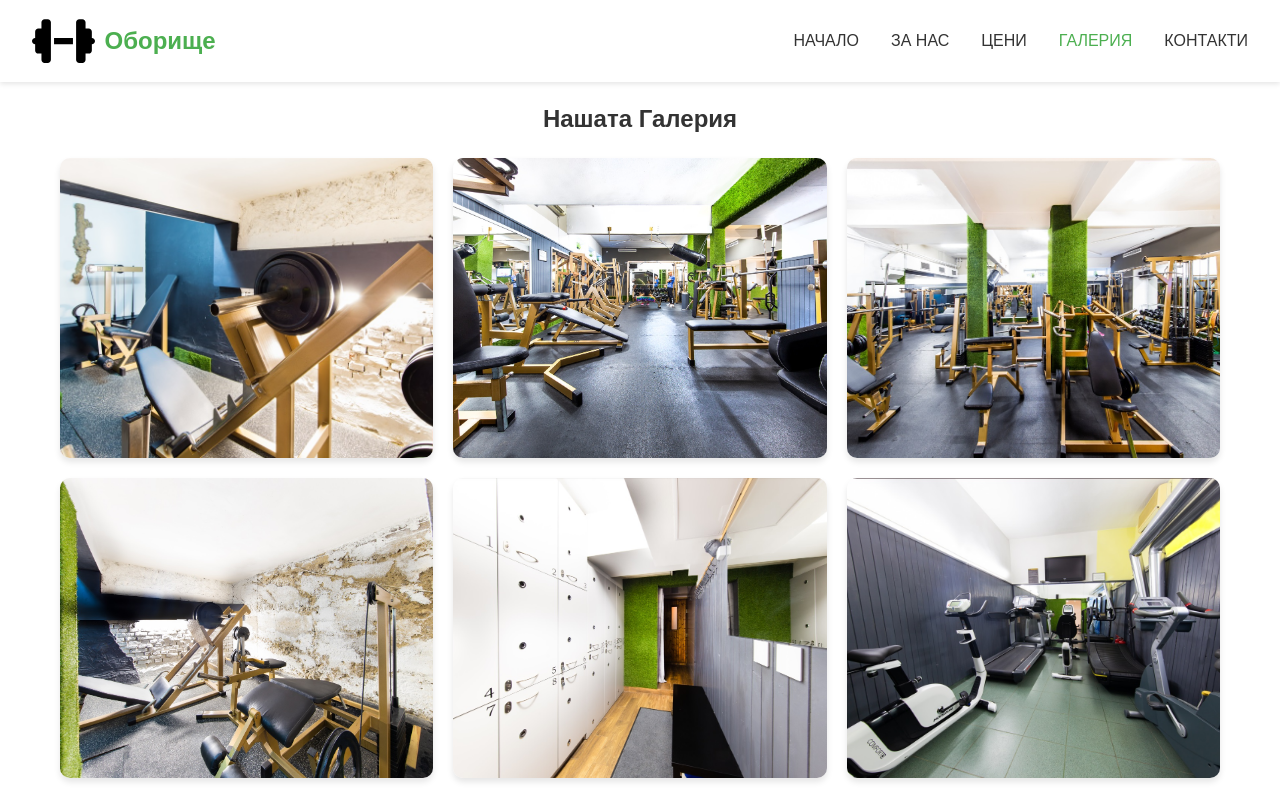
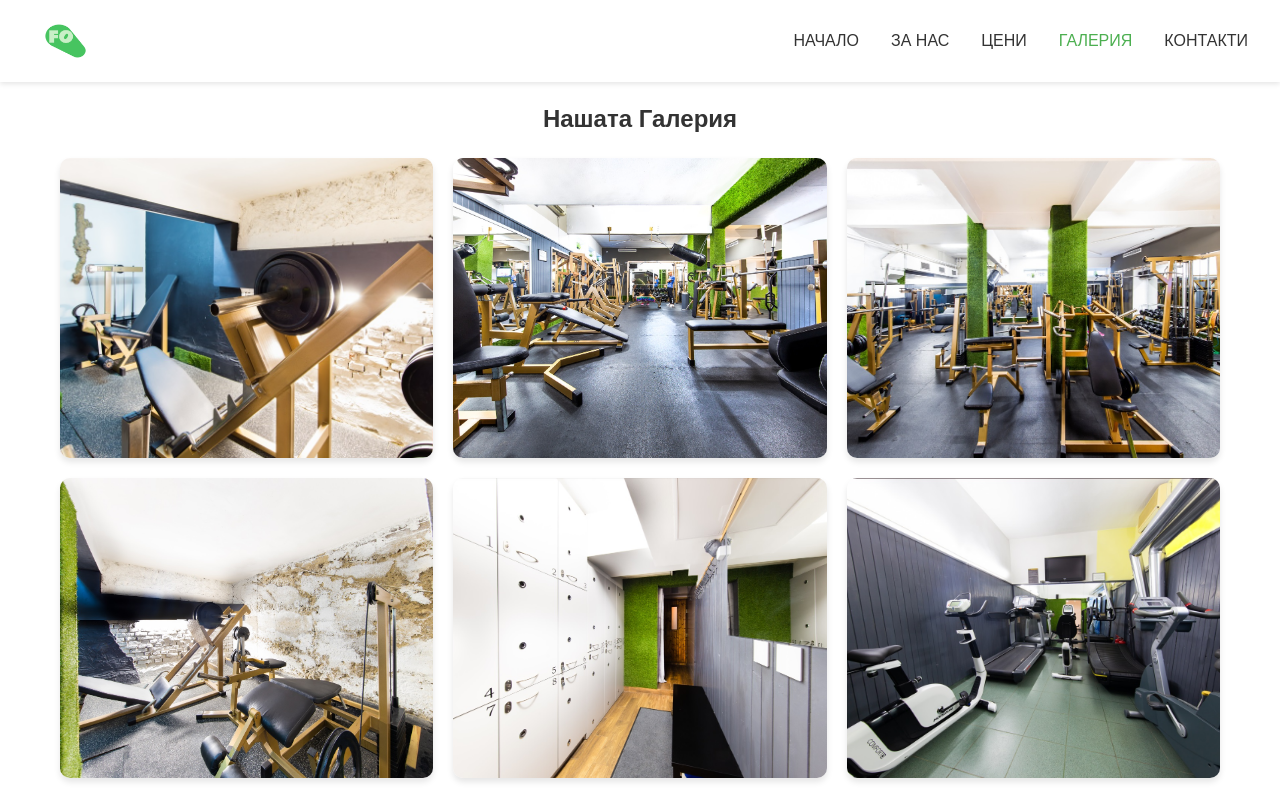
Before and after one commit to GeorgiGeorgievTsankov/fitness-oborishte, a website built with Vite: page gallery.html in a window 1280 px wide. Shown: the top 795 px of the page. Built offline with nearby package versions, Linux system fonts and the light colour scheme; files whose address does not match are found by name.

Commit message:
update gallery

```diff
--- a/gallery.html
+++ b/gallery.html
@@ -16,11 +16,10 @@
     <nav>
       <div class="logo">
         <img
-          src="img/ico/dumbbell-solid.svg"
+          src="img/ico/logo.png"
           alt="Фитнес Оборище Лого"
           class="logo-img"
         />
-        <span>Оборище</span>
       </div>
       <div class="nav-links">
         <a href="index.html">НАЧАЛО</a>
```
